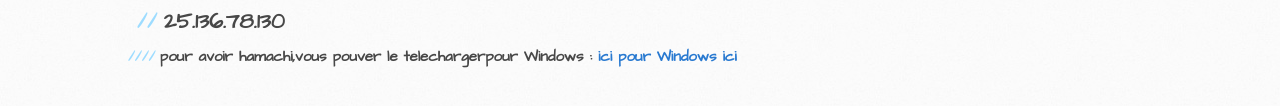
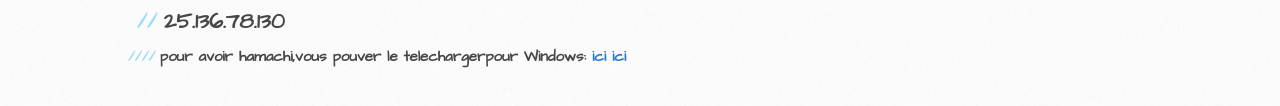
Before and after one commit to ari31501/ariland, a plain HTML site: page index.html in a window 1280 px wide. Shown: the part 358-464 px from the top of the page. Drawn offline with Linux system fonts and the light colour scheme.

Commit message:
Update index.html

```diff
--- a/index.html
+++ b/index.html
@@ -31,9 +31,9 @@
           <h3>
 <a name="welcome-to-github-pages" class="anchor" href="#welcome-to-github-pages"><span class="octicon octicon-link"></span></a>voici l'IP de mon serveur minecaft: .</h3> <h2>25.136.78.130</h2>
 
-<h4>pour avoir hamachi,vous pouver le telechargerpour Windows :
+<h4>pour avoir hamachi,vous pouver le telechargerpour Windows:
 
-<a href=http://www.clubic.com/telecharger-fiche14515-hamachi.html>ici pour Windows</a>
+<a href=http://www.clubic.com/telecharger-fiche14515-hamachi.html>ici </a>
 
 <a href="http://logmein-hamachi.en.softonic.com/mac">ici</a> </h4>
 
```
